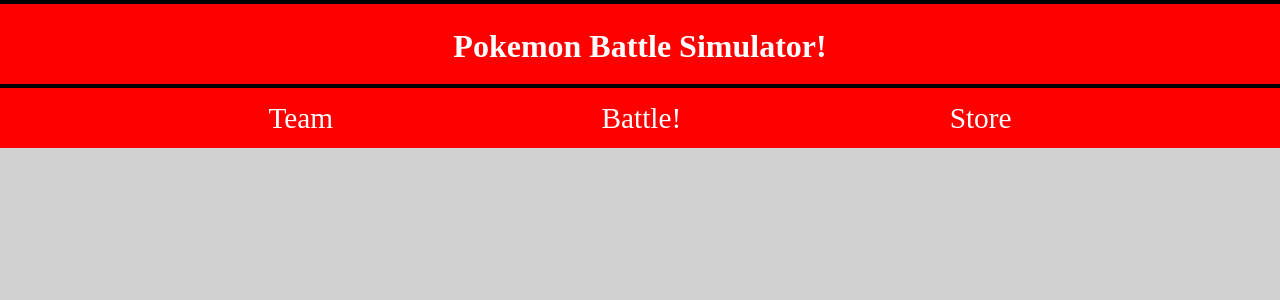
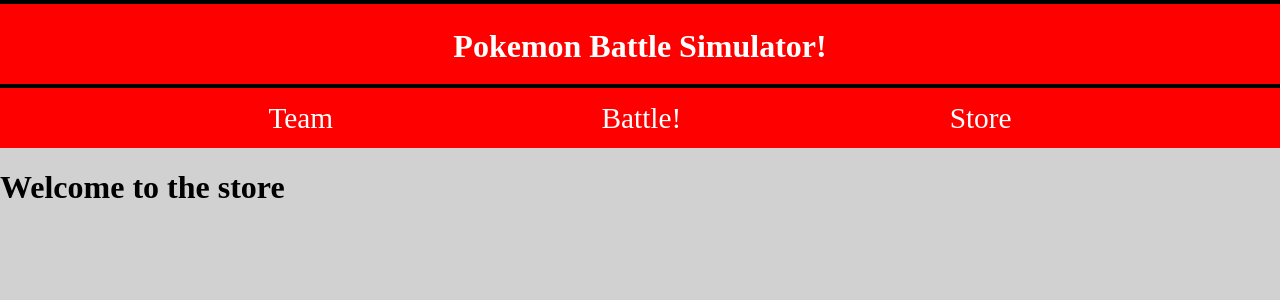
Before and after one commit to Serrin-Sage/Pokemon-Battle-Project, a React (Vite) app: page /store in a window 1280 px wide. Shown: the top 300 px of the page. Built offline with nearby package versions, Linux system fonts and the light colour scheme.

Commit message:
trying to improve navrbar navigation

```diff
--- a/src/App.jsx
+++ b/src/App.jsx
@@ -2,6 +2,8 @@
 import { BrowserRouter, Routes, Route, Link } from "react-router-dom";
 import Header from './components/Header'
 import Navbar from './components/Navbar'
+import Store from './components/Store';
+
 function App() {
   const [page, setPage] = useState("/")
   return (
@@ -12,7 +14,7 @@
         <Routes>
           <Route path='/' />
           <Route path='/battle' />
-          <Route path='/store' />
+          <Route path='/store' element={<Store />}/>
         </Routes>
       </BrowserRouter>
     </div>
--- a/src/components/Navbar.jsx
+++ b/src/components/Navbar.jsx
@@ -2,13 +2,14 @@
 
     const handleClick = (event) => {
         event.preventDefault()
-        onChangePage(e.target.pathname)
+        console.log(event.target.pathname)
+        onChangePage(event.target.pathname)
     }
     return (
         <div className="navbar">
             <a onClick={handleClick} href="/" className="link-title">Team</a>
             <a onClick={handleClick} href="/battle" className="link-title">Battle!</a>
-            <a onClick={handleClick} href="store" className="link-title">Store</a>
+            <a onClick={handleClick} href="/store" className="link-title">Store</a>
         </div>
     )
 }
--- /dev/null
+++ b/src/components/Store.jsx
@@ -0,0 +1,11 @@
+const Store = () => {
+
+    return (
+        <div className="store-container">
+            <h1>Welcome to the store</h1>
+
+        </div>
+    )
+}
+
+export default Store
```
